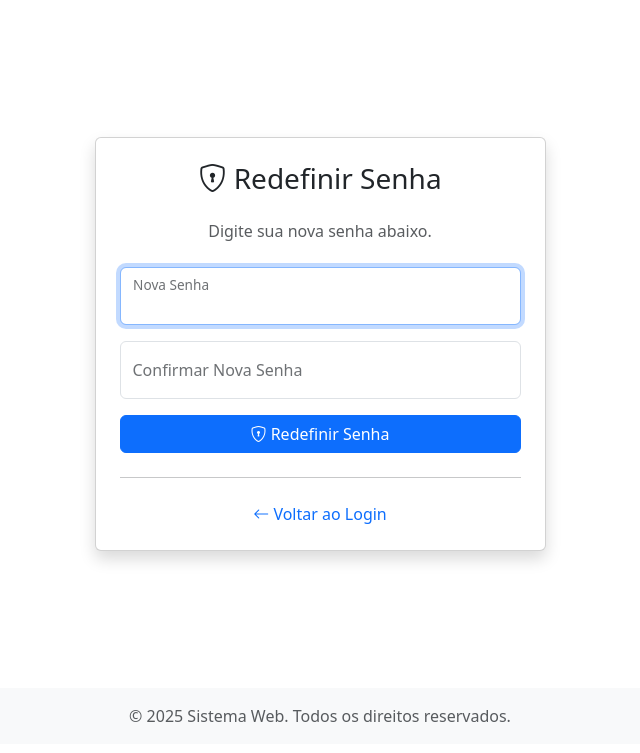
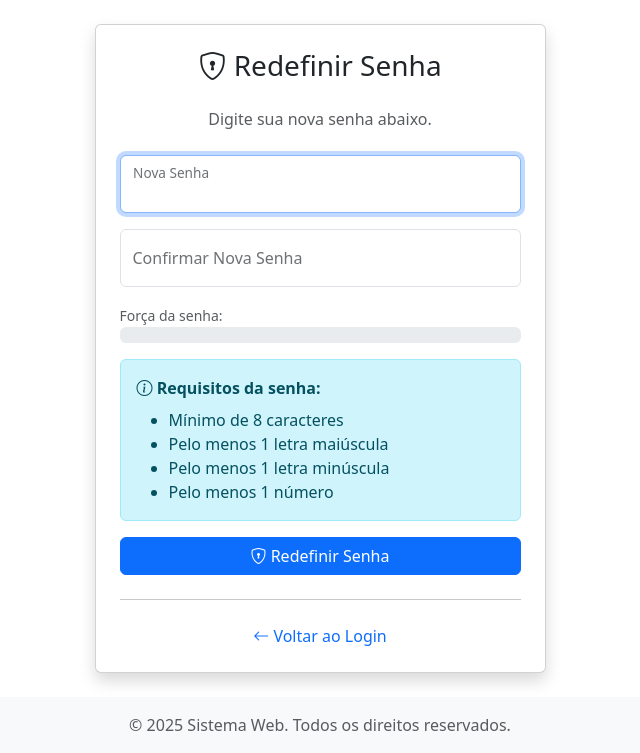
Before and after one commit to rudnazareth-hub/PetLar, a FastAPI app: template templates/auth/redefinir_senha.html in a window 1280 px wide. Shown: the part 56-809 px from the top of the page, without its empty margins (320-960 px from the left). Before the commit the page ends 778 px from the top, so only its background shows below. Run offline with FastAPI, Linux system fonts and the light colour scheme; the template is opened without the code that fills it, so the values that code supplies are empty; some libraries are stand-ins or nearby versions.

Commit message:
forca de senha na recuperacao de senha, remocao de warnings para alguns arquivos estaticos, alteracao de nome de arquivo para auth_dto.py

```diff
--- a/dtos/__init__.py
+++ b/dtos/__init__.py
@@ -1,6 +1,6 @@
 """DTOs - Data Transfer Objects para validação de dados"""
 
-from .login_dto import LoginDTO, CadastroDTO, RecuperacaoSenhaDTO, RedefinirSenhaDTO
+from .auth_dto import LoginDTO, CadastroDTO, RecuperacaoSenhaDTO, RedefinirSenhaDTO
 from .usuario_dto import CriarUsuarioDTO, AlterarUsuarioDTO
 from .tarefa_dto import CriarTarefaDTO, AlterarTarefaDTO
 from .perfil_dto import EditarPerfilDTO, AlterarSenhaDTO
--- a/dtos/login_dto.py
+++ b/dtos/auth_dto.py
@@ -31,7 +31,7 @@ class CadastroDTO(BaseModel):
     @classmethod
     def validar_perfil(cls, v: str) -> str:
         """Valida perfil - apenas Cliente ou Vendedor são permitidos no cadastro público"""
-        perfis_permitidos = [Perfil.CLIENTE.value, Perfil.VENDEDOR.value]
+        perfis_permitidos = [perfil.value for perfil in Perfil if perfil not in (Perfil.ADMIN)]
         if v not in perfis_permitidos:
             raise ValueError(f"Perfil inválido. Escolha entre: {', '.join(perfis_permitidos)}")
         return v
--- a/routes/auth_routes.py
+++ b/routes/auth_routes.py
@@ -3,7 +3,7 @@ from fastapi.responses import RedirectResponse
 from pydantic import ValidationError
 from datetime import datetime
 
-from dtos.login_dto import LoginDTO, CadastroDTO, RecuperacaoSenhaDTO, RedefinirSenhaDTO
+from dtos.auth_dto import LoginDTO, CadastroDTO, RecuperacaoSenhaDTO, RedefinirSenhaDTO
 from model.usuario_model import Usuario
 from repo import usuario_repo
 from util.security import criar_hash_senha, verificar_senha, gerar_token_redefinicao, obter_data_expiracao_token
--- a/templates/auth/redefinir_senha.html
+++ b/templates/auth/redefinir_senha.html
@@ -33,6 +33,30 @@
                             <label for="confirmar_senha">Confirmar Nova Senha</label>
                         </div>
 
+                        <!-- Indicador de força da senha -->
+                        <div class="mb-3">
+                            <small class="text-muted">Força da senha:</small>
+                            <div class="progress">
+                                <div class="progress-bar" id="senha-strength" role="progressbar"></div>
+                            </div>
+                            <small id="senha-strength-text" class="text-muted"></small>
+                        </div>
+
+                        <div id="senha-match" class="form-text mb-3"></div>
+
+                        <!-- Requisitos da Senha -->
+                        <div class="mb-3">
+                            <div class="alert alert-info">
+                                <strong><i class="bi bi-info-circle"></i> Requisitos da senha:</strong>
+                                <ul class="mb-0 mt-2">
+                                    <li id="req-length">Mínimo de 8 caracteres</li>
+                                    <li id="req-uppercase">Pelo menos 1 letra maiúscula</li>
+                                    <li id="req-lowercase">Pelo menos 1 letra minúscula</li>
+                                    <li id="req-number">Pelo menos 1 número</li>
+                                </ul>
+                            </div>
+                        </div>
+
                         <div class="d-grid">
                             <button type="submit" class="btn btn-primary">
                                 <i class="bi bi-shield-lock"></i> Redefinir Senha
@@ -60,7 +84,18 @@
     const passwordValidator = new PasswordValidator({
         passwordFieldId: 'senha',
         confirmPasswordFieldId: 'confirmar_senha',
-        minLength: 8
+        strengthBarId: 'senha-strength',
+        strengthTextId: 'senha-strength-text',
+        matchMessageId: 'senha-match',
+        requirements: {
+            length: 'req-length',
+            uppercase: 'req-uppercase',
+            lowercase: 'req-lowercase',
+            number: 'req-number'
+        },
+        minLength: 8,
+        showStrength: true,
+        showRequirements: true
     });
 
     // Validação do formulário
```
Also changed, not shown: util/exception_handlers.py (+14 -2 lines).
